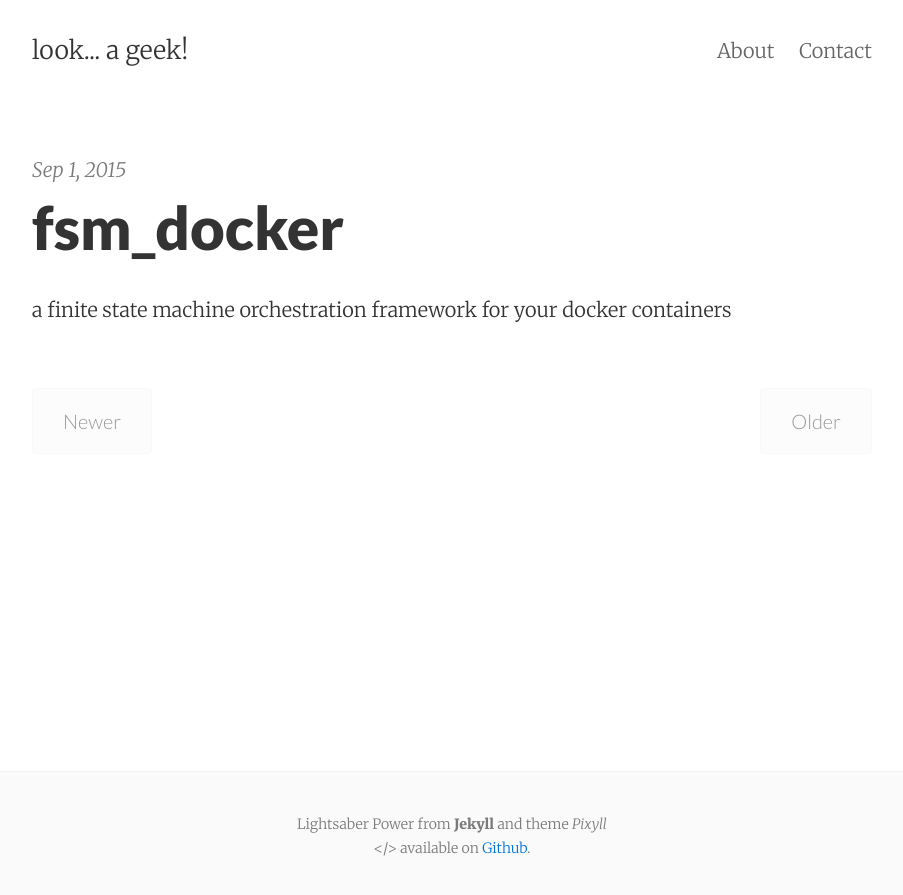
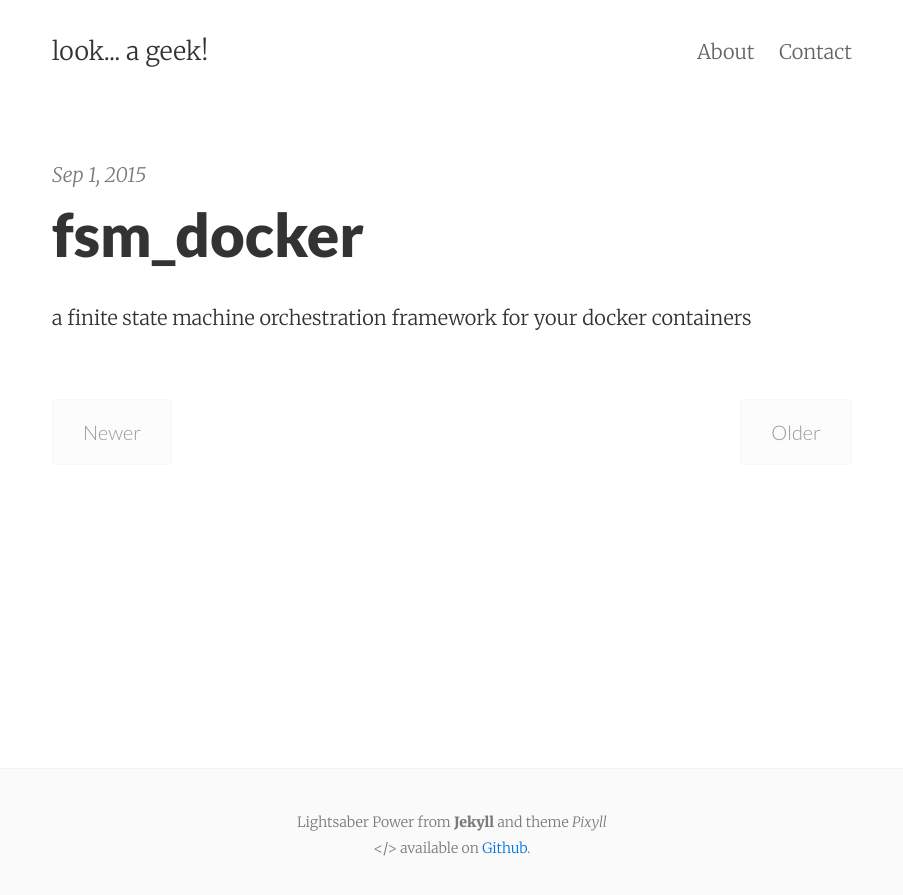
Before and after one commit to lookageek/lookageek.github.io, a Jekyll site: the page built from index.html, in a window 1280 px wide. Shown: the top 895 px of the page, without its empty margins (188-1091 px from the left). Built offline with Jekyll 4.4.1, drawn with Linux system fonts in a browser that asks for light colours; the list of posts is cut into pages by our own code.

Commit message:
Tweak some font size and spacing variables

```diff
--- a/_sass/_typography.scss
+++ b/_sass/_typography.scss
@@ -9,7 +9,7 @@ abbr {
 
 p {
   color: #333;
-  line-height: 1.5;
+  line-height: 1.7;
 }
 
 small,
--- a/_sass/_variables.scss
+++ b/_sass/_variables.scss
@@ -2,7 +2,7 @@
 $base-font-size: 12px !default;
 $bold-font-weight: bold !default;
 $font-family: 'Merriweather', 'PT Serif', Georgia, 'Times New Roman', serif !default;
-$line-height: 1.6 !default;
+$line-height: 1.7 !default;
 $heading-font-family: 'Lato', 'Helvetica Neue', Helvetica, sans-serif !default;
 $heading-font-weight: 900 !default;
 $heading-line-height: 1.25 !default;
@@ -24,7 +24,7 @@ $h1-responsive-max: 3.84rem !default;
 $abbr-border-bottom: 1px black dotted;
 
 // Page width
-$measure-width: 42rem !default;
+$measure-width: 40rem !default;
 
 // Viewport widths
 $viewport-small: 32em;
```
